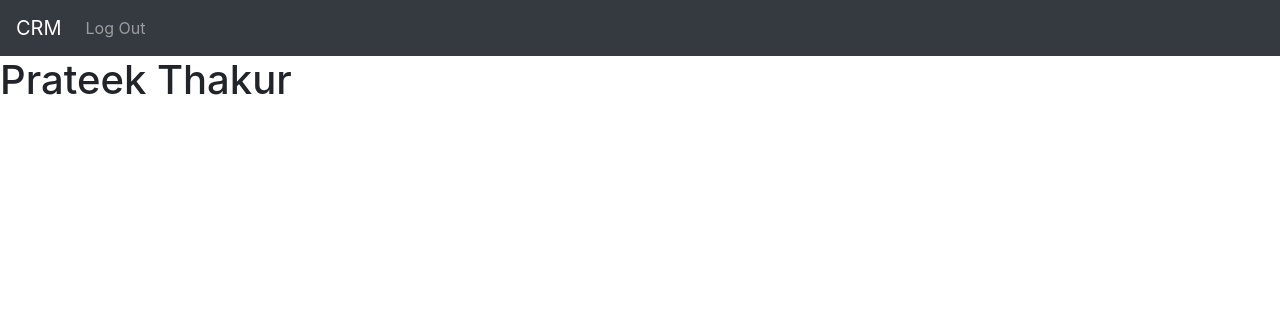
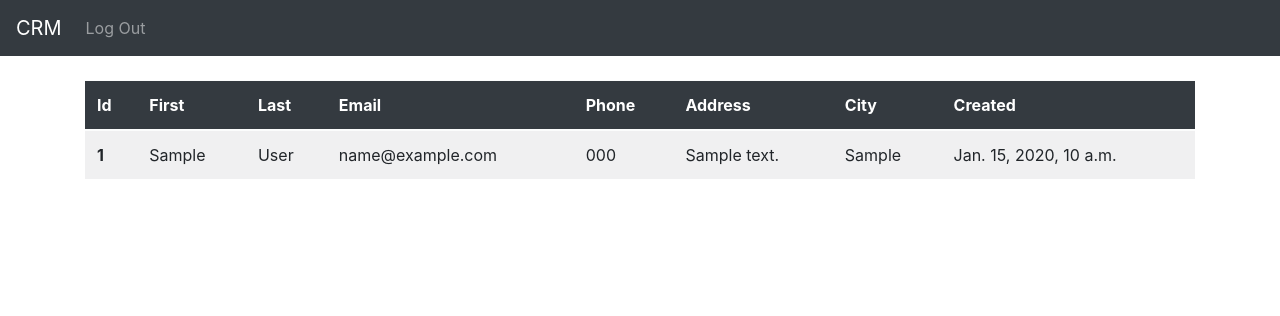
Before and after one commit to prateekthakur272/crm_app_django, a Django app: page / in a window 1280 px wide. Shown: the top 316 px of the page. Run offline with Django 5.2, Linux system fonts and the light colour scheme; a user stored in the database is signed in; tables that the repository leaves empty hold one stand-in row (values such as "Sample post").

Commit message:
adds table

```diff
--- a/website/templates/base.html
+++ b/website/templates/base.html
@@ -23,9 +23,10 @@
         {% endfor %}
         {% endif %}
     </div>
-
-    {% block content %}
-    {% endblock %}
+    <div class='container'>
+        {% block content %}
+        {% endblock %}
+    </div>
 
     <script src="https://code.jquery.com/jquery-3.3.1.slim.min.js" integrity="sha384-q8i/X+965DzO0rT7abK41JStQIAqVgRVzpbzo5smXKp4YfRvH+8abtTE1Pi6jizo" crossorigin="anonymous"></script>
     <script src="https://cdn.jsdelivr.net/npm/popper.js@1.14.7/dist/umd/popper.min.js" integrity="sha384-UO2eT0CpHqdSJQ6hJty5KVphtPhzWj9WO1clHTMGa3JDZwrnQq4sF86dIHNDz0W1" crossorigin="anonymous"></script>
--- a/website/templates/home.html
+++ b/website/templates/home.html
@@ -1,7 +1,39 @@
 {% extends 'base.html' %}
 {% block content %}
     {% if user.is_authenticated %}
-    <h1>Prateek Thakur</h1>
+        {% if records%}
+        </br>
+        <table class="table table-striped table-light table-hover">
+            <thead class='table-dark'>
+              <tr>
+                <th scope="col">Id</th>
+                <th scope="col">First</th>
+                <th scope="col">Last</th>
+                <th scope="col">Email</th>
+                <th scope="col">Phone</th>
+                <th scope="col">Address</th>
+                <th scope="col">City</th>
+                <th scope="col">Created</th>
+              </tr>
+            </thead>
+            <tbody>
+                {% for record in records %}
+                <tr>
+                    <th scope="row">{{ record.id }}</th>
+                    <td>{{ record.first_name }}</td>
+                    <td>{{ record.last_name }}</td>
+                    <td>{{ record.email }}</td>
+                    <td>{{ record.phone }}</td>
+                    <td>{{ record.address }}</td>
+                    <td>{{ record.city }}</td>
+                    <td>{{ record.created_at }}</td>
+                  </tr>
+                {% endfor %}
+            </tbody>
+          </table>
+        {% else %}
+            No Records
+        {% endif %}
     {% else %}
     <div class='col-md-6 offset-md-3'>
     <h1>Login</h1>
--- a/website/views.py
+++ b/website/views.py
@@ -1,10 +1,12 @@
 from django.shortcuts import render, redirect
 from django.contrib.auth import authenticate, login, logout
 from django.contrib import messages
-
+from .models import Record
 from website.forms import RegistrationForm
 
+
 def home(request):
+    records = Record.objects.all()
     if request.method == 'POST':
         username = request.POST['username']
         password = request.POST['password']
@@ -16,7 +18,7 @@ def home(request):
             messages.success(request, 'There was some error while logging in, Please try again.')
         return redirect('home')
     else:
-        return render(request, 'home.html', {})
+        return render(request, 'home.html', {'records':records})
 
 def login_user(request):
     pass
```
